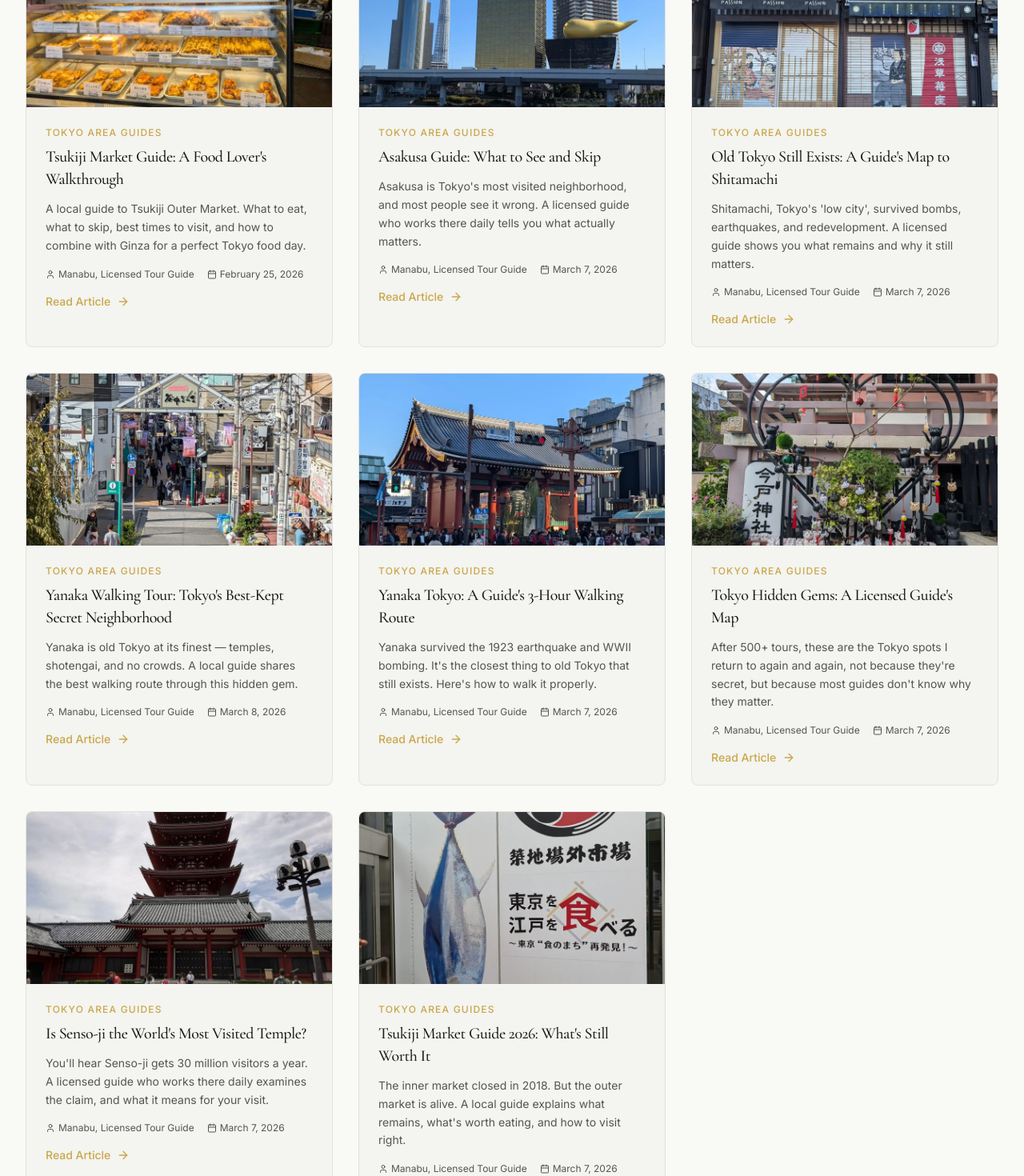
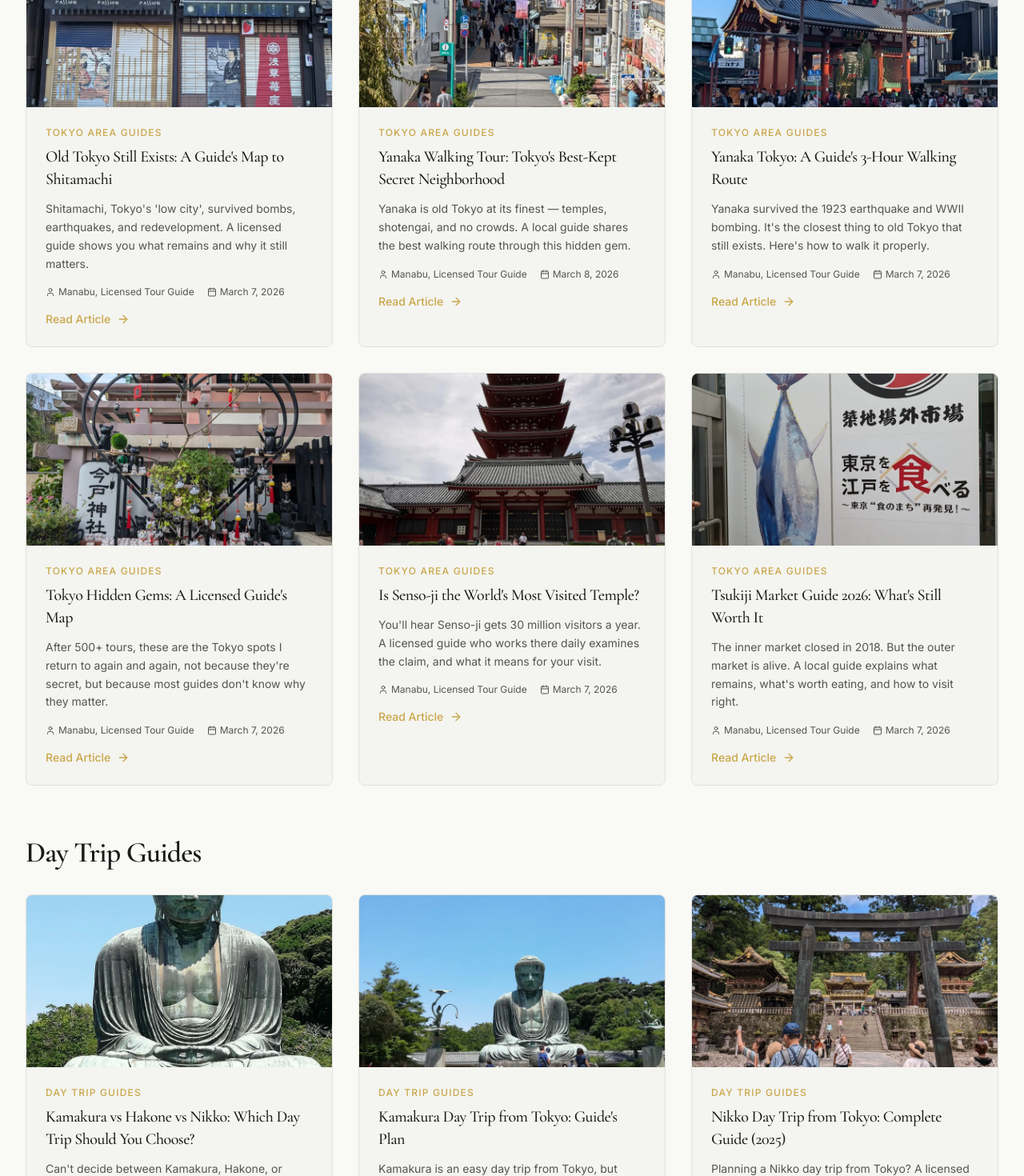
Before and after one commit to mkmanabu122003/private-tour-page-new, a React (Vite) app: page /blog in a window 1280 px wide. Shown: the part 1120-2590 px from the top of the page at 80% size. Built offline with nearby package versions, Linux system fonts and the light colour scheme.

Commit message:
fix: deduplicate blog thumbnail images across EN and ES index pages
Replace duplicate thumbnails so each article on the blog index has a unique image.

Co-Authored-By: Claude Opus 4.6 (1M context) <noreply@anthropic.com>

```diff
--- a/src/pages/blog/BlogIndex.tsx
+++ b/src/pages/blog/BlogIndex.tsx
@@ -15,16 +15,6 @@ interface BlogPost {
 
 const blogPosts: BlogPost[] = [
   // Tokyo Area Guides
-  {
-    slug: "asakusa-guide-what-to-see",
-    title: "Best Things to Do in Asakusa: Sensoji Temple, Street Food & Hidden Spots",
-    description:
-      "Discover the best of Tokyo's traditional Asakusa district. From Sensoji Temple to street food stalls, our local guide reveals must-see attractions, best photo spots, and insider tips for your visit.",
-    date: "February 25, 2026",
-    author: "Manabu, Licensed Tour Guide",
-    category: "Tokyo Area Guides",
-    image: "/images/blog/asakusa-guide-hero.webp",
-  },
   {
     slug: "shibuya-harajuku-guide",
     title: "Shibuya & Harajuku: A Local Guide to Tokyo's Modern Side",
@@ -45,16 +35,6 @@ const blogPosts: BlogPost[] = [
     category: "Tokyo Area Guides",
     image: "/images/blog/shinjuku-guide-hero.webp",
   },
-  {
-    slug: "tsukiji-guide-food-lover",
-    title: "Tsukiji Market Guide: A Food Lover's Walkthrough",
-    description:
-      "A local guide to Tsukiji Outer Market. What to eat, what to skip, best times to visit, and how to combine with Ginza for a perfect Tokyo food day.",
-    date: "February 25, 2026",
-    author: "Manabu, Licensed Tour Guide",
-    category: "Tokyo Area Guides",
-    image: "/images/tours/food-tour-tsukiji.webp",
-  },
   // Day Trip Guides
   {
     slug: "kamakura-vs-hakone-vs-nikko-day-trip",
@@ -64,7 +44,7 @@ const blogPosts: BlogPost[] = [
     date: "February 25, 2026",
     author: "Manabu, Licensed Tour Guide",
     category: "Day Trip Guides",
-    image: "/images/blog/nikko-toshogu-hero.webp",
+    image: "/images/blog/day-trip-comparison-hero.webp",
   },
   // Planning Your Trip
   {
@@ -238,7 +218,7 @@ const blogPosts: BlogPost[] = [
     date: "March 7, 2026",
     author: "Manabu, Licensed Tour Guide",
     category: "Planning Your Trip",
-    image: "/images/tours/hakone-lake-ashi-fuji.webp",
+    image: "/images/blog/shinkansen-n700-tokyo-station.webp",
   },
   {
     slug: "tipping-in-japan",
@@ -300,7 +280,7 @@ const blogPosts: BlogPost[] = [
     date: "March 14, 2026",
     author: "Manabu, Licensed Tour Guide",
     category: "Helpful Guides",
-    image: "/images/tour-photos/group-photo.webp",
+    image: "/images/tour-photos/tour-photo-2.webp",
   },
   {
     slug: "what-to-expect-private-tour",
@@ -320,7 +300,7 @@ const blogPosts: BlogPost[] = [
     date: "March 14, 2026",
     author: "Manabu, Licensed Tour Guide",
     category: "Helpful Guides",
-    image: "/images/tours/asakusa-backstreet-local.webp",
+    image: "/images/tour-photos/tour-photo-3.webp",
   },
   // New Day Trip Guides
   {
@@ -342,9 +322,19 @@ const blogPosts: BlogPost[] = [
     date: "March 14, 2026",
     author: "Manabu, Licensed Tour Guide",
     category: "Planning Your Trip",
-    image: "/images/tours/senso-ji-temple-tokyo.webp",
+    image: "/images/tours/asakusa-nakamise-street.webp",
   },
   // New Food Guides
+  {
+    slug: "tsukiji-vs-toyosu",
+    title: "Tsukiji vs Toyosu: Which Tokyo Fish Market Should You Visit?",
+    description:
+      "Tsukiji Outer Market (street food, 460+ stalls) vs Toyosu Fish Market (tuna auction, modern facility). A local guide compares both and tells you which to choose.",
+    date: "March 31, 2026",
+    author: "Manabu, Licensed Tour Guide",
+    category: "Food Guides",
+    image: "/images/blog/tsukiji-market-seafood-stalls.webp",
+  },
   {
     slug: "tsukiji-to-ginza-food-walk",
     title: "Tsukiji to Ginza: The Food Walk Tokyo Locals Do on Their Day Off",
--- a/src/pages/es/blog/EsBlogIndex.tsx
+++ b/src/pages/es/blog/EsBlogIndex.tsx
@@ -16,16 +16,6 @@ interface BlogPost {
 
 const blogPosts: BlogPost[] = [
   // Guías de Barrios de Tokio
-  {
-    slug: "guia-asakusa",
-    title: "Lo Mejor de Asakusa: Templo Senso-ji, Comida Callejera y Rincones Escondidos",
-    description:
-      "Descubre lo mejor del histórico barrio de Asakusa en Tokio. Del Templo Senso-ji a los puestos de comida callejera, nuestro guía local revela los imprescindibles, los mejores rincones para fotos y consejos exclusivos para tu visita.",
-    date: "25 de febrero de 2026",
-    author: "Manabu, Guía con Licencia",
-    category: "Guías de Barrios de Tokio",
-    image: "/images/blog/asakusa-guide-hero.webp",
-  },
   {
     slug: "asakusa-tokio-guia",
     title: "Asakusa: Qué Ver, Qué Evitar y Cómo Ir Antes Que los Turistas",
@@ -55,16 +45,6 @@ const blogPosts: BlogPost[] = [
     author: "Manabu, Guía con Licencia",
     category: "Guías de Barrios de Tokio",
     image: "/images/blog/shinjuku-guide-hero.webp",
-  },
-  {
-    slug: "guia-tsukiji",
-    title: "Guía de Tsukiji para Amantes de la Gastronomía",
-    description:
-      "Guía local del Mercado Exterior de Tsukiji. Qué comer, qué evitar, mejores horarios y cómo combinarlo con Ginza.",
-    date: "25 de febrero de 2026",
-    author: "Manabu, Guía con Licencia",
-    category: "Guías de Barrios de Tokio",
-    image: "/images/tours/food-tour-tsukiji.webp",
   },
   {
     slug: "mercado-tsukiji-tokio",
@@ -105,7 +85,7 @@ const blogPosts: BlogPost[] = [
     date: "25 de febrero de 2026",
     author: "Manabu, Guía con Licencia",
     category: "Guías de Excursiones",
-    image: "/images/blog/nikko-toshogu-hero.webp",
+    image: "/images/blog/day-trip-comparison-hero.webp",
   },
   {
     slug: "excursion-nikko-desde-tokio",
@@ -211,16 +191,6 @@ const blogPosts: BlogPost[] = [
   },
   // Gastronomía Japonesa
   {
-    slug: "que-se-come-en-japon",
-    title: "¿Qué Se Come en Japón? La Guía de Comida Japonesa Que Nadie Más Te Da",
-    description:
-      "Más allá del sushi y el ramen: un guía local japonés te explica qué comer realmente en Japón, dónde encontrarlo y qué evitar como turista.",
-    date: "7 de marzo de 2026",
-    author: "Manabu, Guía con Licencia",
-    category: "Gastronomía Japonesa",
-    image: "/images/tours/tokyo-food-tour-hero.webp",
-  },
-  {
     slug: "que-comer-en-japon",
     title: "Qué Comer en Japón: 15 Platos Que No Puedes Perderte",
     description:
@@ -251,16 +221,6 @@ const blogPosts: BlogPost[] = [
     image: "/images/blog/tsukiji-tamagoyaki.webp",
   },
   // Guías Útiles
-  {
-    slug: "vale-la-pena-contratar-guia",
-    title: "¿Vale la Pena Contratar un Guía Turístico Privado en Tokio?",
-    description:
-      "¿Merece la pena un guía privado en Tokio? Un guía con licencia explica cuándo tiene sentido, qué obtienes y quién se beneficia más.",
-    date: "25 de febrero de 2026",
-    author: "Manabu, Guía con Licencia",
-    category: "Guías Útiles",
-    image: "/images/tour-photos/tour-photo-2.webp",
-  },
   {
     slug: "vale-la-pena-guia-privado-tokio",
     title: "¿Vale la Pena un Guía Privado en Tokio? Mi Respuesta Sin Rodeos",
```
